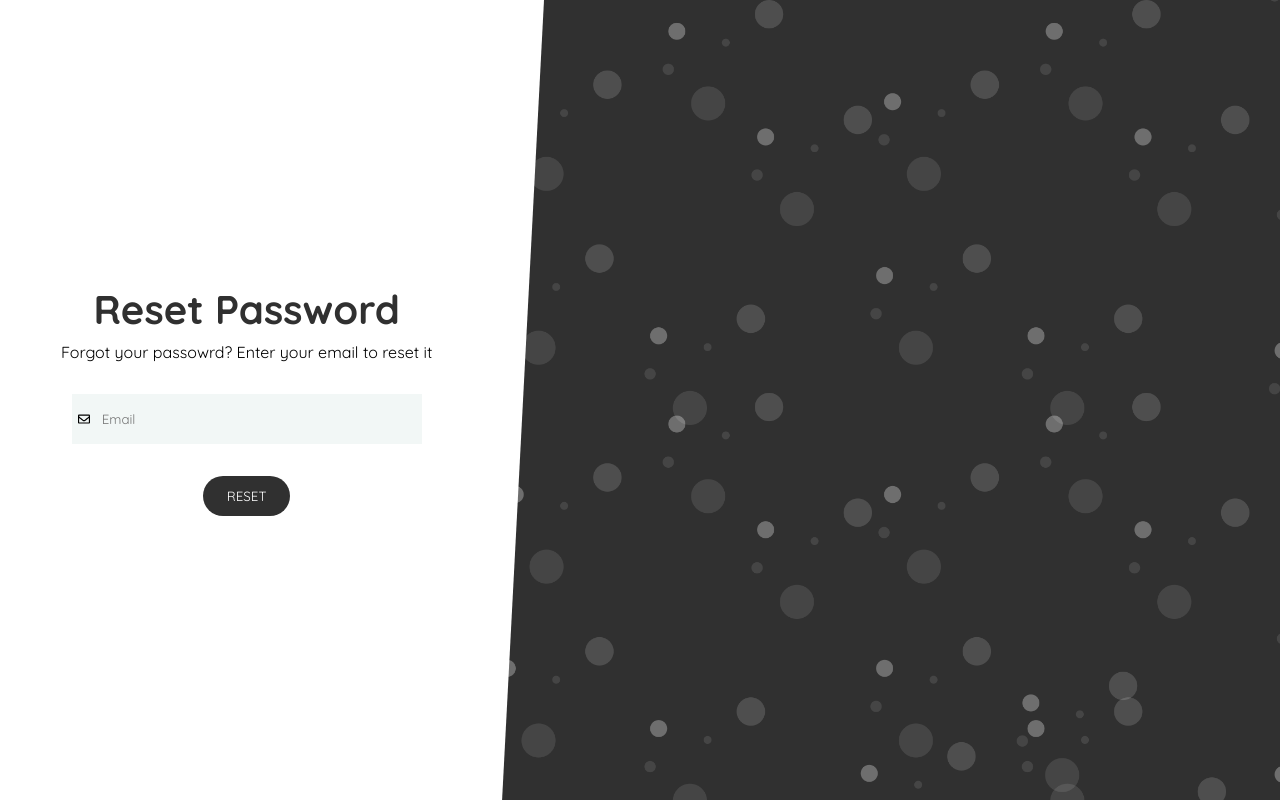
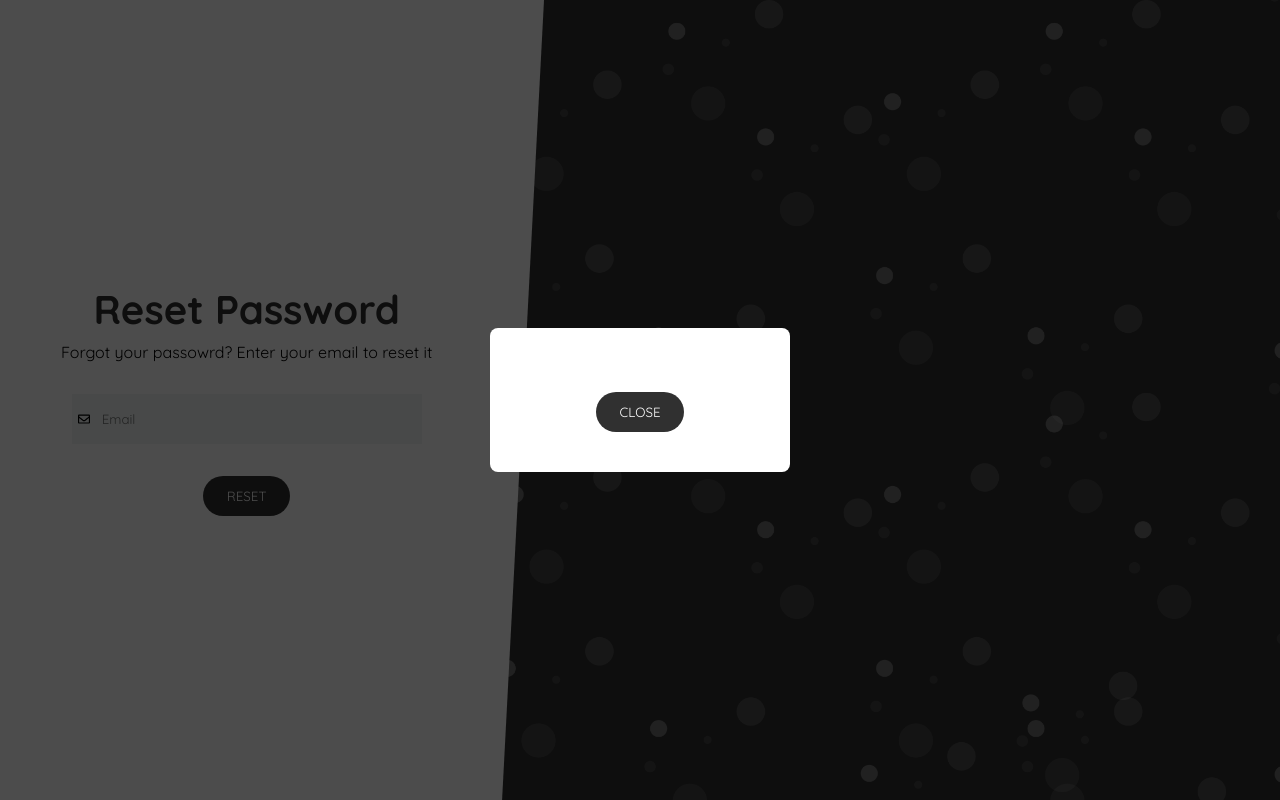
Before and after one commit to Alex-Wu-AU/Catek-Blog, a Vue app in the folder personal-blog-app/: page /#/forgot-password in a window 1280 px wide. Built offline with nearby package versions, Linux system fonts and the light colour scheme.

Commit message:
Modal component implemented

```diff
--- /dev/null
+++ b/personal-blog-app/src/components/Modal.vue
@@ -0,0 +1,54 @@
+<!-- A pop up window (page)  -->
+
+<template>
+  <div class="modal">
+    <div class="modal-content">
+      <p>{{ this.modalMessage }}</p>
+      <!-- send emit everytime the button is clicked -->
+      <button @click="closeModal">Close</button>
+    </div>
+  </div>
+</template>
+
+<script>
+export default {
+  props: ["modalMessage"],
+  methods: {
+    closeModal() {
+      this.$emit("close-modal");
+    },
+  },
+};
+</script>
+
+<style lang="scss" scoped>
+.modal {
+  display: flex;
+  justify-content: center;
+  align-items: center;
+  z-index: 101;
+  position: absolute;
+  width: 100%;
+  height: 100%;
+  top: 0;
+  background-color: rgba(0, 0, 0, 0.7);
+
+  .modal-content {
+    display: flex;
+    flex-direction: column;
+    justify-content: center;
+    border-radius: 8px;
+    width: 300px;
+    padding: 40px 30px;
+    background-color: #fff;
+
+    p {
+      text-align: center;
+    }
+
+    button {
+      align-self: center;
+    }
+  }
+}
+</style>
--- a/personal-blog-app/src/views/ForgotPassword.vue
+++ b/personal-blog-app/src/views/ForgotPassword.vue
@@ -1,7 +1,12 @@
 <template>
   <div class="reset-password">
-    <!-- <Modal v-if="modalActive" :modalMessage="modalMessage" v-on:close-modal="closeModal" />
-    <Loading v-if="loading" /> -->
+    <!-- v-on listens the emit from the child component -->
+    <Modal
+      v-if="modalActive"
+      :modalMessage="modalMessage"
+      v-on:close-modal="closeModal"
+    />
+    <!-- <Loading v-if="loading" /> -->
     <div class="form-wrap">
       <form class="reset">
         <!-- <p class="login-register">
@@ -29,6 +34,7 @@
 
 <script>
 import email from "../assets/svgComponents/Email.vue";
+import Modal from "../components/Modal.vue";
 // import Modal from "../components/Modal";
 // import Loading from "../components/Loading";
 // import firebase from "firebase/app";
@@ -38,14 +44,14 @@ export default {
   data() {
     return {
       email: "",
-      modalActive: false,
+      modalActive: true,
       modalMessage: "",
       loading: null,
     };
   },
   components: {
     email,
-    // Modal,
+    Modal,
     // Loading,
   },
   methods: {
@@ -66,10 +72,10 @@ export default {
     //       this.modalActive = true;
     //     });
     // },
-    // closeModal() {
-    //   this.modalActive = !this.modalActive;
-    //   this.email = "";
-    // },
+    closeModal() {
+      this.modalActive = !this.modalActive;
+      this.email = "";
+    },
   },
 };
 </script>
```
